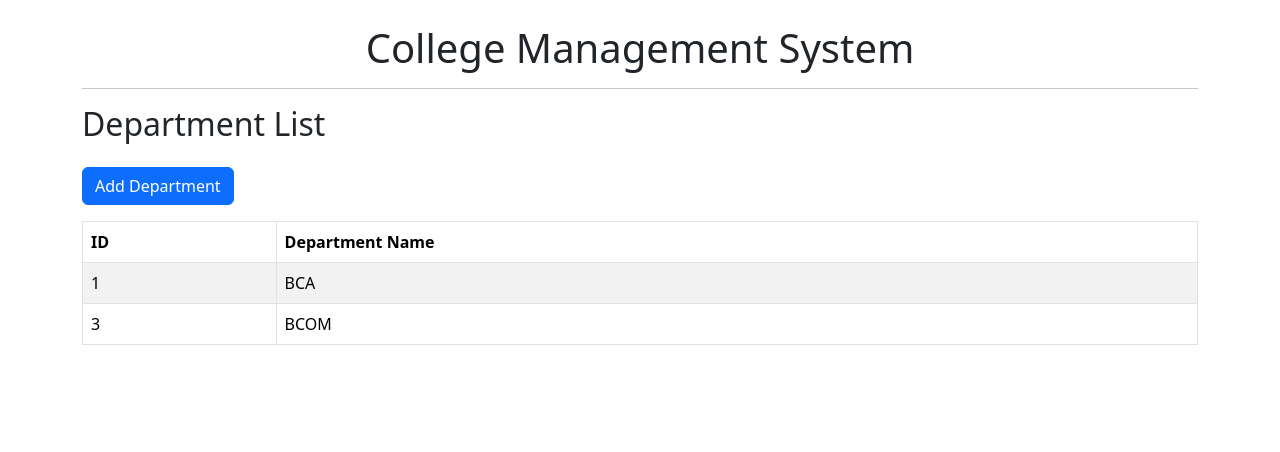
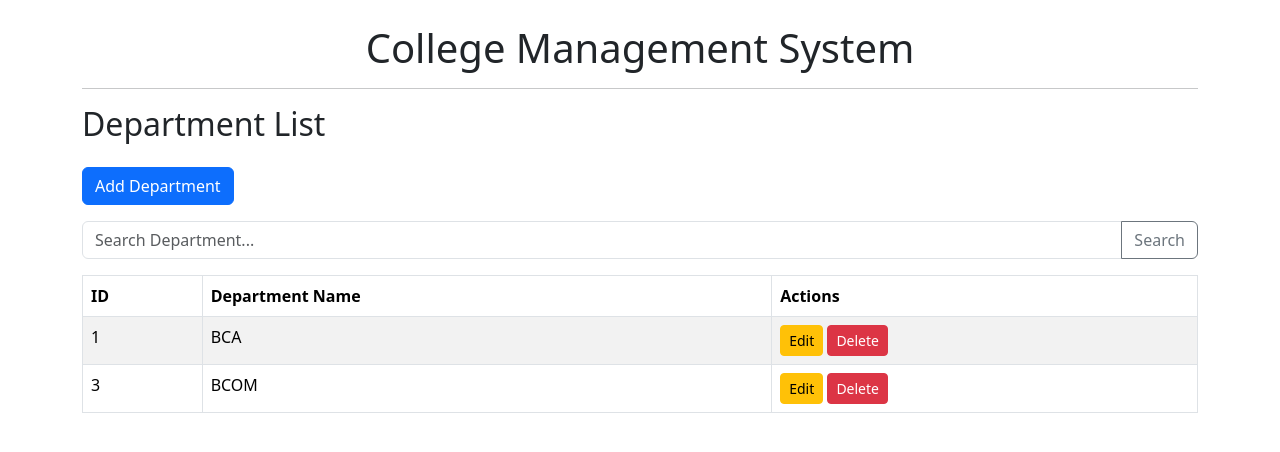
Before and after one commit to Mohammed-Fathaah/Django_project-College_project, a Django app: page /department/ in a window 1280 px wide. Shown: the top 452 px of the page. Run offline with Django 5.2, Linux system fonts and the light colour scheme; data comes from the database, SQL or seed files in the repository; both versions use the stored data as it was after the commit.

Commit message:
college management system project completed...in this we can add departments,update department,delete,edit,filter and we can add teachers teachers list we can also edit,delete them

```diff
--- a/ctexm1/urls.py
+++ b/ctexm1/urls.py
@@ -16,10 +16,13 @@ Including another URLconf
 """
 from django.contrib import admin
 from django.urls import path, include
-from department.views import department_list
+from django.shortcuts import render
+
+def home(request):
+    return render(request, 'home.html')
 
 urlpatterns = [
-    path('',department_list,name='home'),
+    path('',home,name='home'),
     path('admin/', admin.site.urls),
     path('department/', include('department.urls')),
     path('teacher/', include('teacher.urls')),
--- a/department/templates/department_list.html
+++ b/department/templates/department_list.html
@@ -1,28 +1,38 @@
 {% extends 'base.html' %}
 {% block content %}
 <h2 class="mb-4">Department List</h2>
-<a href="{% url add_department %}" class="btn btn-primary mb-3">Add Department</a>
+<a href="{% url 'add_department' %}" class="btn btn-primary mb-3">Add Department</a>
+
+<form method="GET" class="mb-3">
+    <div class="input-group">
+        <input type="text" name="q" class="form-control" placeholder="Search Department..." value="{{ request.GET.q }}">
+        <button class="btn btn-outline-secondary" type="submit">Search</button>
+    </div>
+</form>
 
 <table class="table table-bordered table-striped">
     <thead>
         <tr>
             <th>ID</th>
             <th>Department Name</th>
+            <th>Actions</th> <!-- New column for edit/delete -->
         </tr>
     </thead>
-
     <tbody>
         {% for dept in department %}
         <tr>
             <td>{{ dept.id }}</td>
             <td>{{ dept.name }}</td>
+            <td>
+                <a href="{% url 'edit_department' dept.id %}" class="btn btn-sm btn-warning">Edit</a>
+                <a href="{% url 'delete_department' dept.id %}" class="btn btn-sm btn-danger">Delete</a>
+            </td>
         </tr>
         {% empty %}
         <tr>
-            <td colspan="2" class="text-center">No departments found</td>
+            <td colspan="3" class="text-center">No departments found</td>
         </tr>
+        {% endfor %}
     </tbody>
 </table>
-
-{% endfor %}
 {% endblock %}
--- a/department/views.py
+++ b/department/views.py
@@ -4,7 +4,11 @@ from .forms import DepartmentForm
 
 # List all departments
 def department_list(request):
-    department = Department.objects.all()
+    query = request.GET.get('q')  # Get search query from URL
+    if query:
+        department = Department.objects.filter(name__icontains=query)
+    else:
+        department = Department.objects.all()
     return render(request, 'department_list.html', {'department': department})
 
 # Add new department
@@ -28,7 +32,7 @@ def edit_department(request, id):
             return redirect('department_list')
     else:
         form = DepartmentForm(instance=dept)
-    return render(request, 'add_department.html', {'form': form})
+    return render(request, 'edit_department.html', {'form': form})
 
 # Delete department
 def delete_department(request, id):
--- a/teacher/forms.py
+++ b/teacher/forms.py
@@ -4,4 +4,4 @@ from .models import Teacher
 class TeacherForm(forms.ModelForm):
     class Meta:
         model=Teacher
-        fields=['name','age','department']
+        fields=['name','age','department','salary']
--- a/teacher/templates/teacher_list.html
+++ b/teacher/templates/teacher_list.html
@@ -17,7 +17,7 @@
             </tr>
         </thead>
         <tbody>
-            {% for teacher in teacher %}
+            {% for teacher in teachers %}
             <tr>
                 <td>{{ teacher.id }}</td>
                 <td>{{ teacher.name }}</td>
--- /dev/null
+++ b/templates/base.html
@@ -0,0 +1,19 @@
+<!DOCTYPE html>
+<html lang="en">
+
+<head>
+    <meta charset="UTF-8">
+    <meta name="viewport" content="width=device-width, initial-scale=1.0">
+    <title>Django Project</title>
+    <link rel="stylesheet" href="https://cdn.jsdelivr.net/npm/bootstrap@5.3.8/dist/css/bootstrap.min.css"
+        rel="stylesheet" integrity="sha384-sRIl4kxILFvY47J16cr9ZwB07vP4J8+LH7qKQnuqkuIAvNWLzeN8tE5YBujZqJLB"
+        crossorigin="anonymous">
+</head>
+
+<body class="container mt-4">
+    <h1 class="text-center">College Management System</h1>
+    <hr>
+    {% block content %}
+    {% endblock %}
+</body>
+</html>
```
Also changed, not shown: department/migrations/templates/base.html (added, +19 -0 lines), templates/home.html (added, +12 -0 lines), db.sqlite3.
